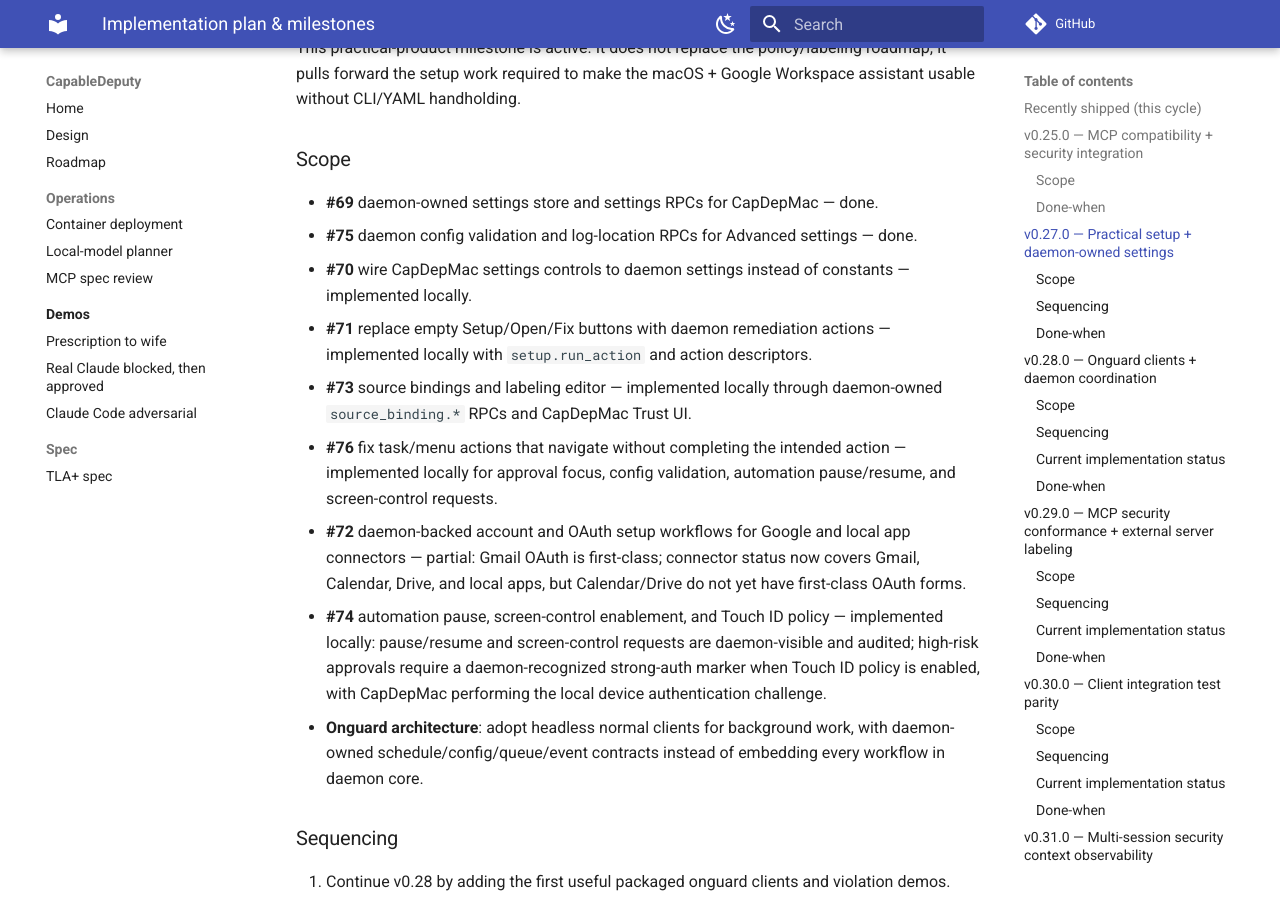
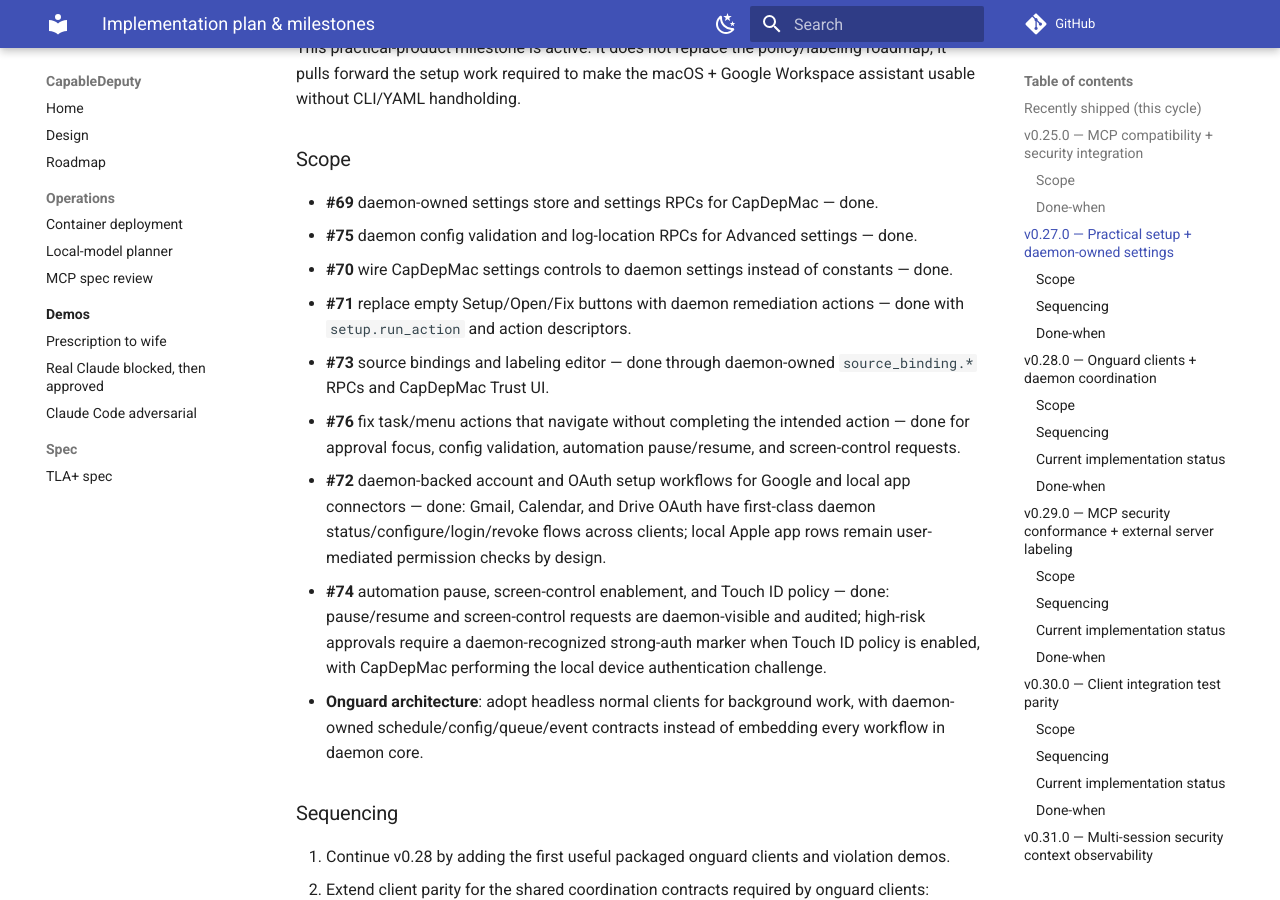
Before and after one commit to marctjones/capabledeputy, an MkDocs documentation site: the page built from docs/implementation-plan.md, in a window 1280 px wide and 900 px high, scrolled down 2933 px. Built offline with MkDocs 1.6.1 and Material for MkDocs 9.7.7, drawn with Linux system fonts in a browser that asks for light colours; comment, search, counter and statistics services are not loaded; some of the changed text lies outside the part shown.

Commit message:
Mark v0.27 through v0.31 roadmap work done

```diff
--- a/docs/implementation-plan.md
+++ b/docs/implementation-plan.md
@@ -114,20 +114,20 @@
 - **#75** daemon config validation and log-location RPCs for Advanced settings
   — done.
 - **#70** wire CapDepMac settings controls to daemon settings instead of
-  constants — implemented locally.
+  constants — done.
 - **#71** replace empty Setup/Open/Fix buttons with daemon remediation actions
-  — implemented locally with `setup.run_action` and action descriptors.
-- **#73** source bindings and labeling editor — implemented locally through
+  — done with `setup.run_action` and action descriptors.
+- **#73** source bindings and labeling editor — done through
   daemon-owned `source_binding.*` RPCs and CapDepMac Trust UI.
 - **#76** fix task/menu actions that navigate without completing the intended
-  action — implemented locally for approval focus, config validation,
+  action — done for approval focus, config validation,
   automation pause/resume, and screen-control requests.
 - **#72** daemon-backed account and OAuth setup workflows for Google and local
-  app connectors — partial: Gmail OAuth is first-class; connector status now
-  covers Gmail, Calendar, Drive, and local apps, but Calendar/Drive do not yet
-  have first-class OAuth forms.
+  app connectors — done: Gmail, Calendar, and Drive OAuth have first-class
+  daemon status/configure/login/revoke flows across clients; local Apple app
+  rows remain user-mediated permission checks by design.
 - **#74** automation pause, screen-control enablement, and Touch ID policy —
-  implemented locally: pause/resume and screen-control requests are
+  done: pause/resume and screen-control requests are
   daemon-visible and audited; high-risk approvals require a daemon-recognized
   strong-auth marker when Touch ID policy is enabled, with CapDepMac performing
   the local device authentication challenge.
@@ -225,7 +225,7 @@
   sweeps.
 - Remaining product work is fully productized data-source adapters for the
   packaged workflows; the coordination substrate and client review surfaces are
-  implemented locally.
+  done.
 
 ### Done-when
 
@@ -303,17 +303,17 @@
 ### Scope
 
 - **#120** EPIC: Client integration test parity across CLI, TUI, Swift GUI, and
-  MCP-control — implemented locally.
-- **#121** shared daemon integration fixtures — implemented locally.
-- **#122** CLI live-daemon integration tests — implemented locally for onguard
+  MCP-control — done.
+- **#121** shared daemon integration fixtures — done.
+- **#122** CLI live-daemon integration tests — done for onguard
   read paths.
-- **#123** TUI live-daemon integration and regression tests — implemented
-  locally for console and spectator live-daemon smoke.
-- **#124** Swift GUI daemon-contract and UI action tests — implemented locally:
+- **#123** TUI live-daemon integration and regression tests — done for console
+  and spectator live-daemon smoke.
+- **#124** Swift GUI daemon-contract and UI action tests — done:
   SwiftPM daemon-contract model tests cover CapDepMac parsing for security
   context and onguard coordination; launch/window smoke remains in the
   macOS-sensitive tier.
-- **#125** MCP-control live-daemon integration tests — implemented locally for
+- **#125** MCP-control live-daemon integration tests — done for
   onguard control paths.
 - **#126** documented and enforced CI test tiers — documented locally in
   `docs/testing.md`.
```
Also changed, not shown: ROADMAP.md (+47 -47 lines).
